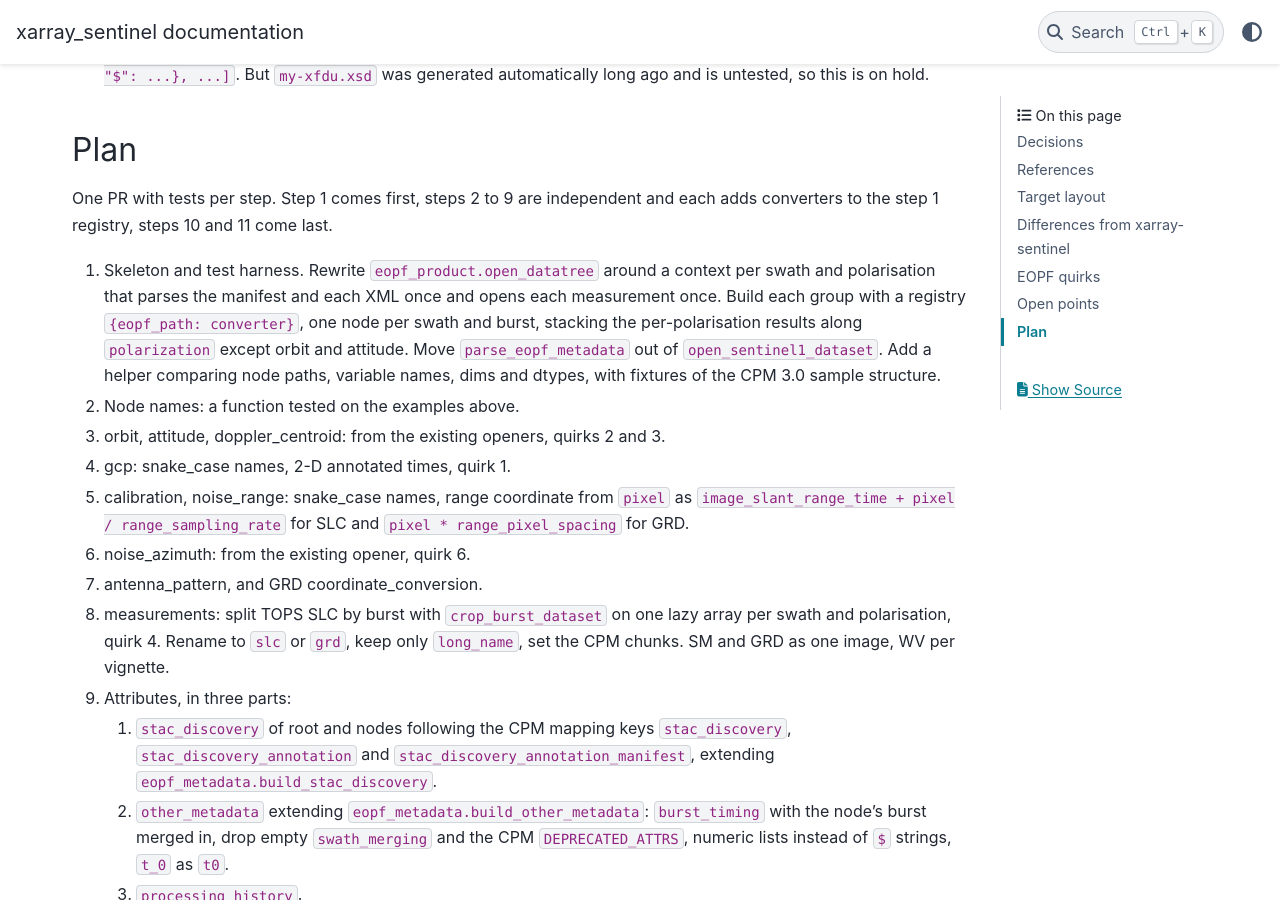
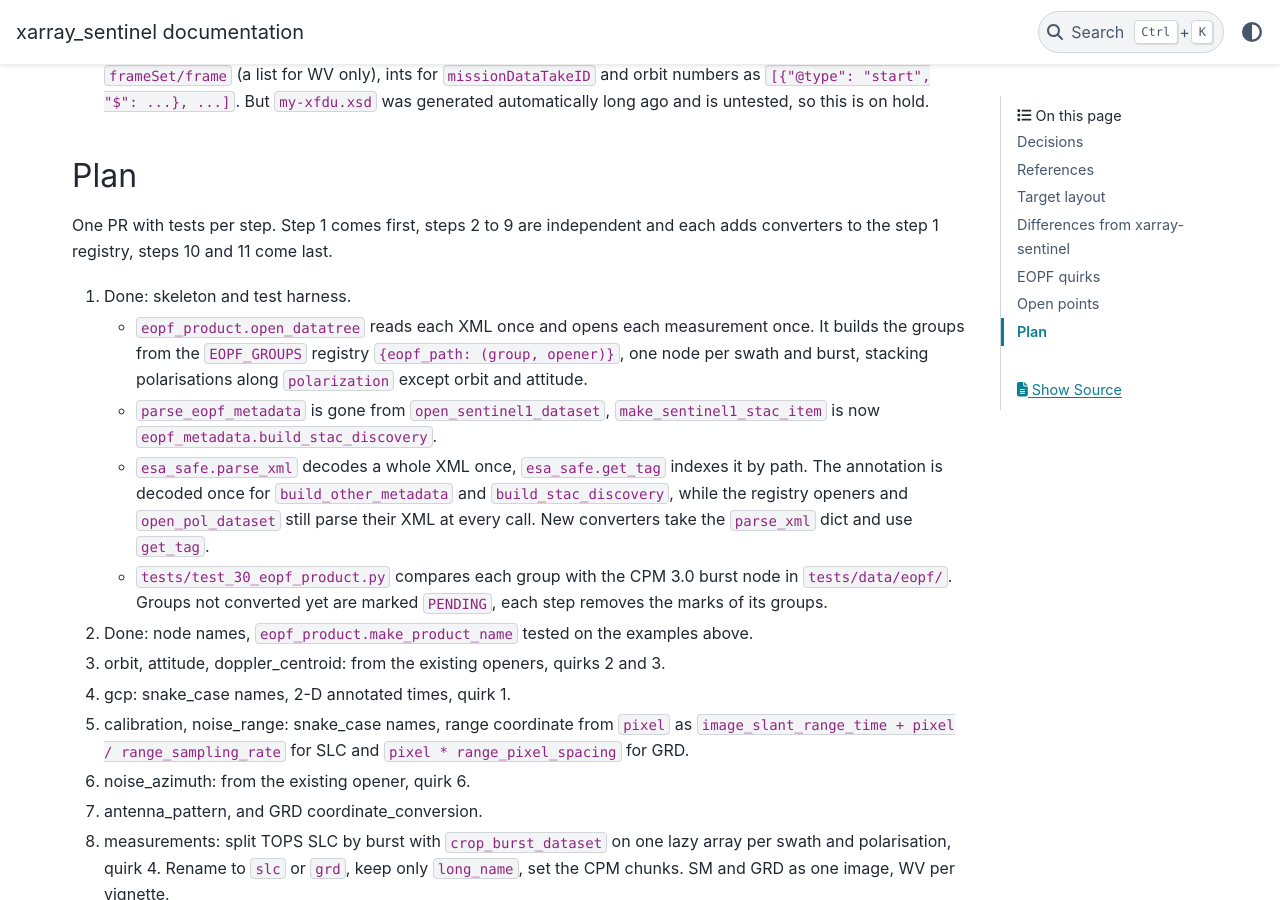
Before and after one commit to bopen/xarray-sentinel, a Sphinx documentation site: the page built from docs/DATATREE.md, in a window 1280 px wide and 900 px high, scrolled down 4869 px. Built offline with Sphinx 7.4.7 and the PyData theme 0.15.4, drawn with Linux system fonts in a browser that asks for light colours; pages that are not in the unit, such as notebooks, are missing from menus; the version number could not be read and is left out; some of the changed text lies outside the part shown.

Commit message:
Name EOPF datatree nodes like the CPM
Co-Authored-By: Claude Opus 5.5 <noreply@anthropic.com>

````diff
--- a/docs/DATATREE.md
+++ b/docs/DATATREE.md
@@ -84,7 +84,9 @@ S0{sat}S{mode}{type}_{start}_{duration:04}_{platform}{N:03}_{unique_id}_{datatak
 ```
 
 All fields come from the SAFE name, except `burst_id` from `swathTiming` and
-`N = (absolute_orbit - 73) // 175 + 1`, see quirk 5. WV appends `_{WVn}_{image_number}`.
+`N = (absolute_orbit - 73) // 175 + 1`, see quirk 5. `mode` is the beam for SM, e.g.
+`S01SS3SLC`. `burst_id` is the burst index from 0 before IPF 3.40. WV appends
+`_{WVn}_{image_number}`.
 
 | SAFE | EOPF CPM 3.0 node |
 |---|---|
@@ -181,14 +183,22 @@ What we do in each case follows the decisions above.
 One PR with tests per step. Step 1 comes first, steps 2 to 9 are independent and each
 adds converters to the step 1 registry, steps 10 and 11 come last.
 
-1. Skeleton and test harness. Rewrite `eopf_product.open_datatree` around a context per
-   swath and polarisation that parses the manifest and each XML once and opens each
-   measurement once. Build each group with a registry `{eopf_path: converter}`, one
-   node per swath and burst, stacking the per-polarisation results along
-   `polarization` except orbit and attitude. Move `parse_eopf_metadata` out of
-   `open_sentinel1_dataset`. Add a helper comparing node paths, variable names, dims
-   and dtypes, with fixtures of the CPM 3.0 sample structure.
-1. Node names: a function tested on the examples above.
+1. Done: skeleton and test harness.
+   - `eopf_product.open_datatree` reads each XML once and opens each measurement once.
+     It builds the groups from the `EOPF_GROUPS` registry
+     `{eopf_path: (group, opener)}`, one node per swath and burst, stacking
+     polarisations along `polarization` except orbit and attitude.
+   - `parse_eopf_metadata` is gone from `open_sentinel1_dataset`,
+     `make_sentinel1_stac_item` is now `eopf_metadata.build_stac_discovery`.
+   - `esa_safe.parse_xml` decodes a whole XML once, `esa_safe.get_tag` indexes it by
+     path. The annotation is decoded once for `build_other_metadata` and
+     `build_stac_discovery`, while the registry openers and `open_pol_dataset` still
+     parse their XML at every call. New converters take the `parse_xml` dict and use
+     `get_tag`.
+   - `tests/test_30_eopf_product.py` compares each group with the CPM 3.0 burst node in
+     `tests/data/eopf/`. Groups not converted yet are marked `PENDING`, each step
+     removes the marks of its groups.
+1. Done: node names, `eopf_product.make_product_name` tested on the examples above.
 1. orbit, attitude, doppler_centroid: from the existing openers, quirks 2 and 3.
 1. gcp: snake_case names, 2-D annotated times, quirk 1.
 1. calibration, noise_range: snake_case names, range coordinate from `pixel` as
````
Also changed, not shown: 2 other files.
